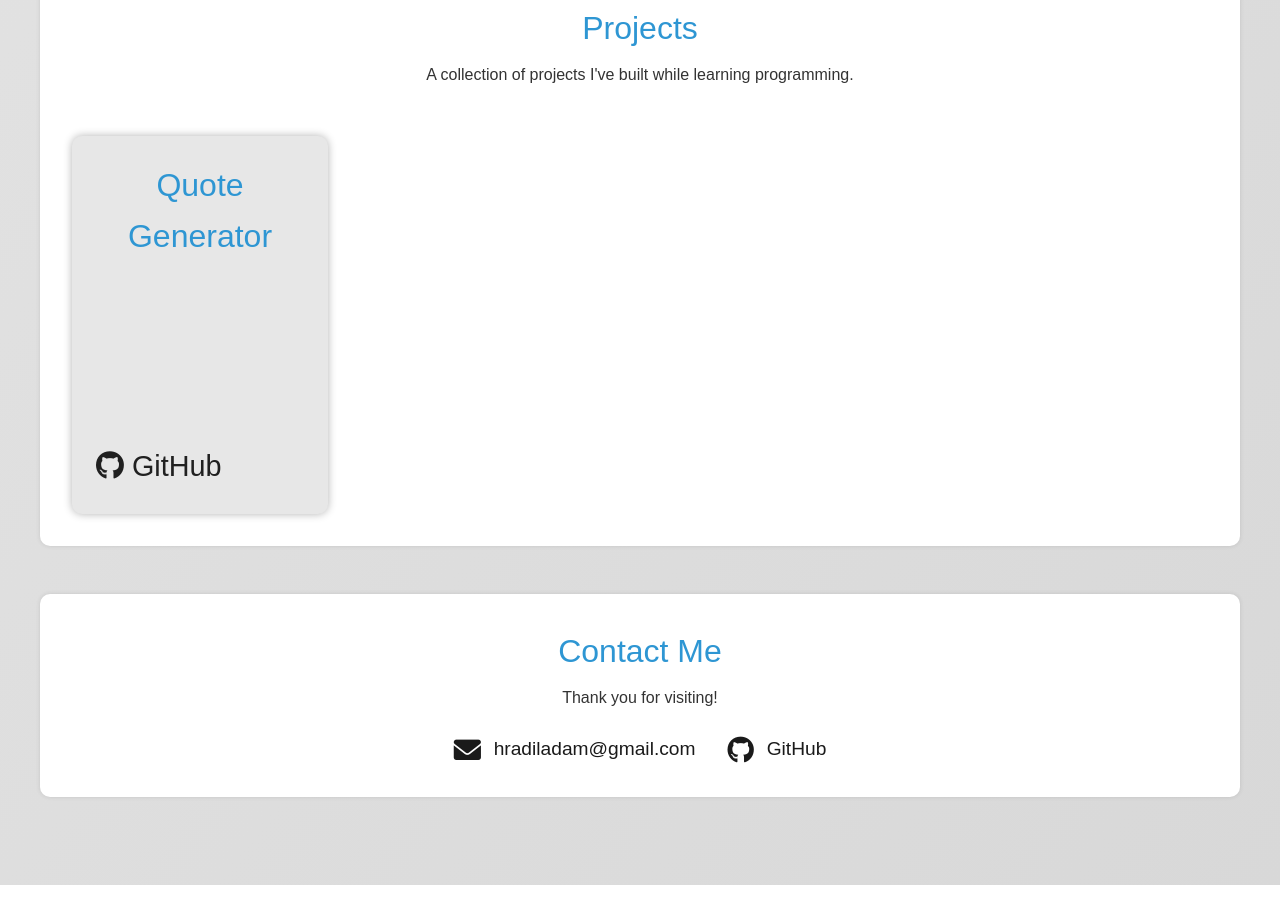
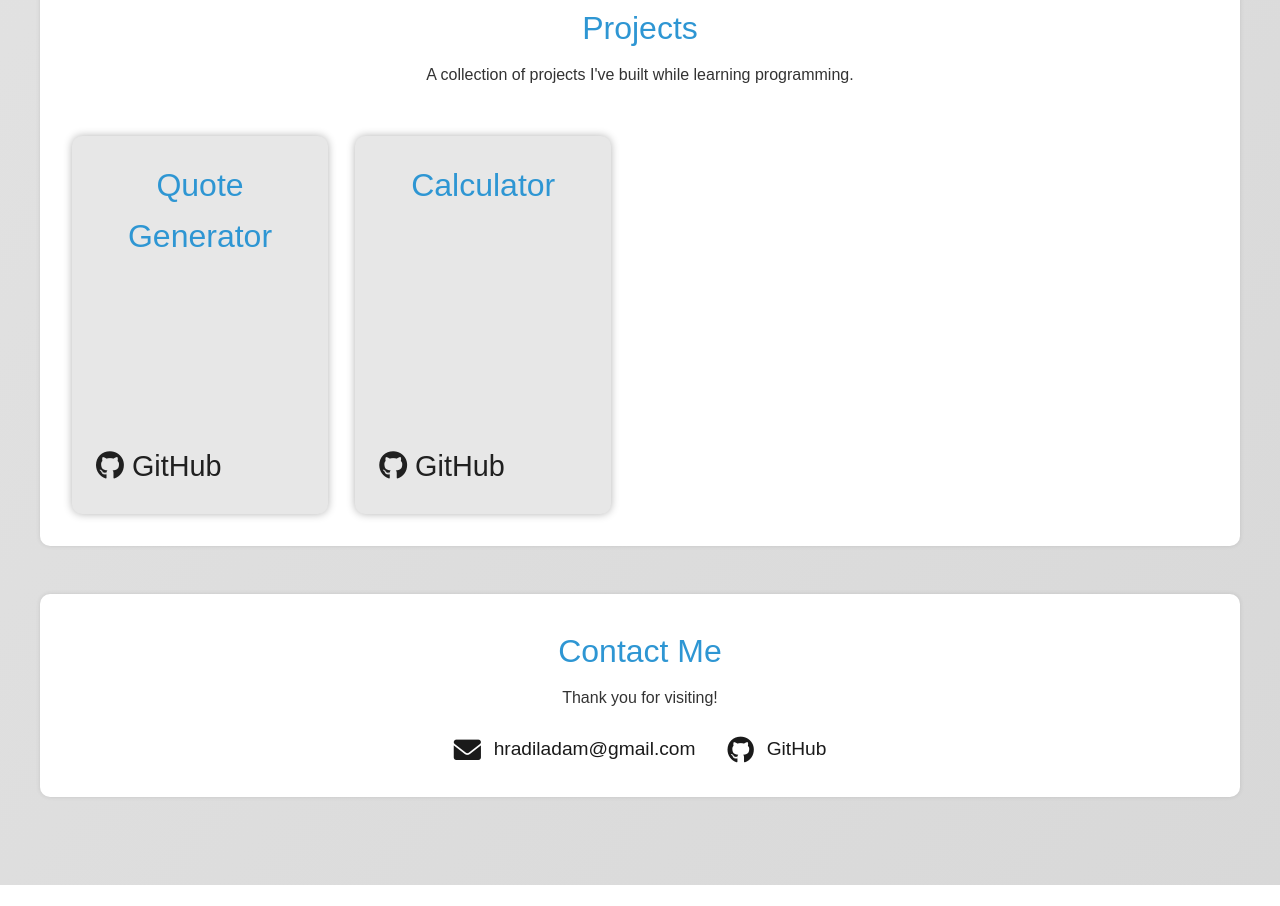
Before and after one commit to hradiladam/hradiladam.github.io, a plain HTML site: page index.html in a window 1280 px wide. Shown: the part 877-1783 px from the top of the page. Drawn offline with Linux system fonts and the light colour scheme.

Commit message:
Add link to calculator project to index.html and readme.md

```diff
--- a/index.html
+++ b/index.html
@@ -62,6 +62,15 @@
                         </a>
                     </div>
                 </div>
+
+                <div class="project">
+                    <a href="https://hradiladam.github.io/calculator/" target="_blank" class="project-link">Calculator</a>
+                    <div class="git-hub-kitty">
+                        <a href="https://github.com/hradiladam/calculator" target="_blank">
+                            <i class="fa-brands fa-github"></i> GitHub
+                        </a>
+                    </div>
+                </div>
             </div>
         </section>
 
```
Also changed, not shown: 1 other file.
